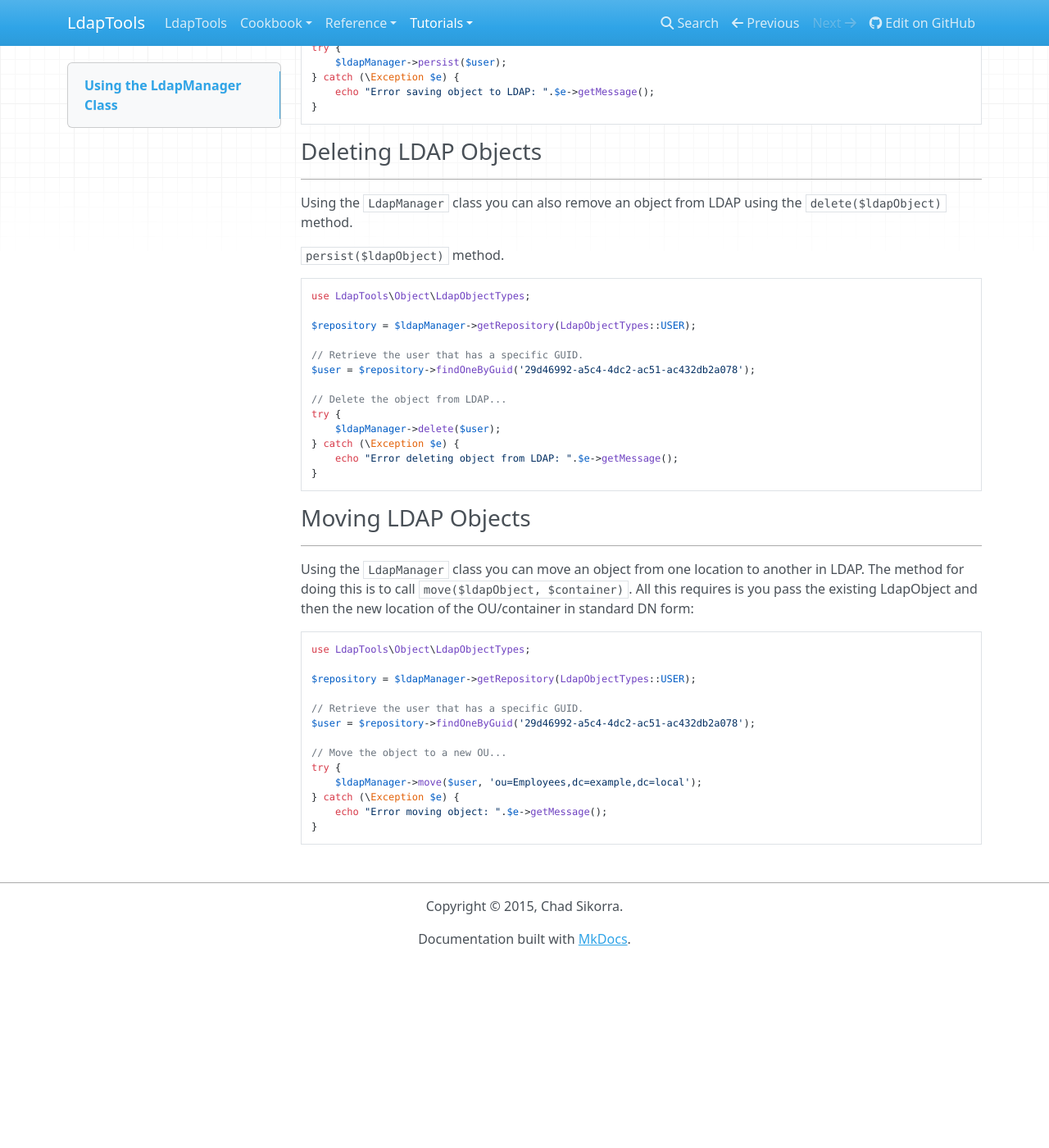
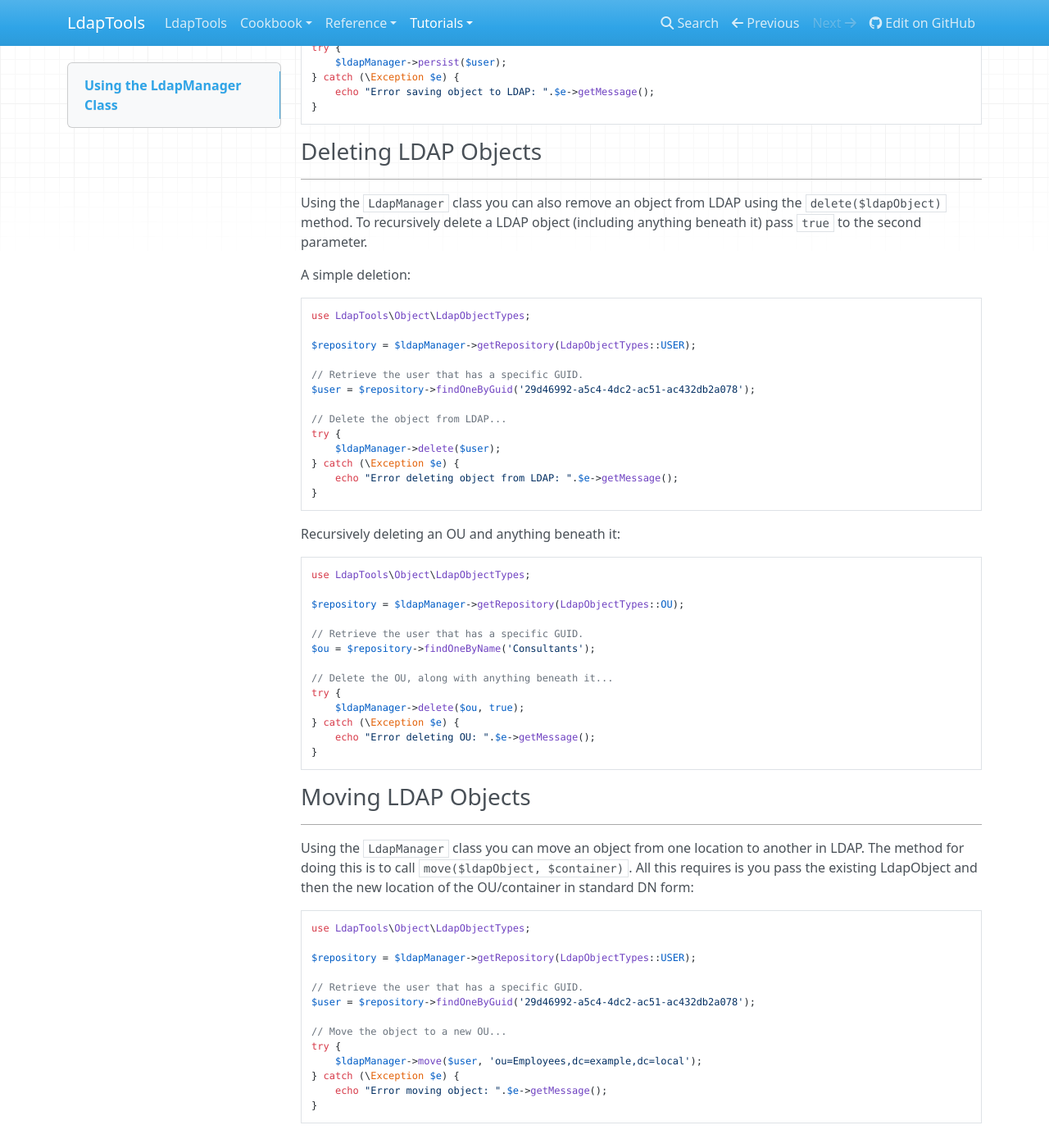
Before and after one commit to ldaptools/ldaptools, an MkDocs documentation site: the page built from docs/en/tutorials/Using-the-LDAP-Manager.md, in a window 1280 px wide and 1400 px high, scrolled down 1962 px. Shown: the whole window at 82% size. Built offline with MkDocs 1.6.1, drawn with Linux system fonts in a browser that asks for light colours; nearby versions of some CDN libraries; before the commit the page ends 3135 px from its top, so only the background shows below that.

Commit message:
Update the documentation.

````diff
--- a/docs/en/tutorials/Using-the-LDAP-Manager.md
+++ b/docs/en/tutorials/Using-the-LDAP-Manager.md
@@ -108,9 +108,10 @@ try {
 ### Deleting LDAP Objects
 --------------------------
 
-Using the `LdapManager` class you can also remove an object from LDAP using the `delete($ldapObject)` method.
+Using the `LdapManager` class you can also remove an object from LDAP using the `delete($ldapObject)` method. To
+recursively delete a LDAP object (including anything beneath it) pass `true` to the second parameter.
 
-`persist($ldapObject)` method.
+A simple deletion:
 
 ```php
 use LdapTools\Object\LdapObjectTypes;
@@ -128,6 +129,23 @@ try {
 }
 ```
 
+Recursively deleting an OU and anything beneath it:
+
+```php
+use LdapTools\Object\LdapObjectTypes;
+
+$repository = $ldapManager->getRepository(LdapObjectTypes::OU);
+
+// Retrieve the user that has a specific GUID.
+$ou = $repository->findOneByName('Consultants');
+
+// Delete the OU, along with anything beneath it...
+try {
+    $ldapManager->delete($ou, true);
+} catch (\Exception $e) {
+    echo "Error deleting OU: ".$e->getMessage();
+}
+```
 
 ### Moving LDAP Objects
 -----------------------
````
